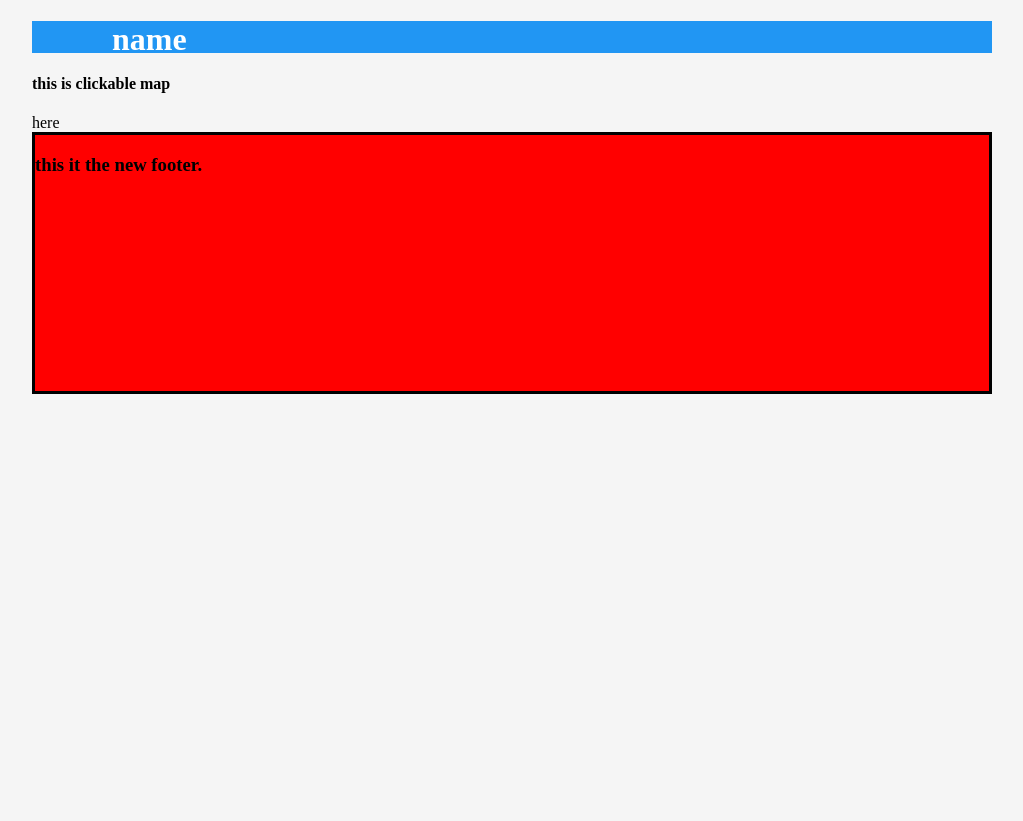
After one commit to JaredEdwards/frontend-dashboard-test, a Node server app: template views/footer.pug in a window 1280 px wide. The commit adds this page. Shown: the whole page, without its empty margins (128-1151 px from the left). Run offline with Node 20, Linux system fonts and the light colour scheme; the template is opened without the code that fills it, so the values that code supplies are empty.

Commit message:
changes before work after speaking with Kaitlyn

```diff
--- a/package.json
+++ b/package.json
@@ -4,7 +4,8 @@
   "description": "frontend test for Morning Consult",
   "main": "index.js",
   "scripts": {
-    "test": "echo \"Error: no test specified\" && exit 1"
+    "test": "echo \"Error: no test specified\" && exit 1",
+    "start": "nodemon index.js"
   },
   "repository": {
     "type": "git",
@@ -20,6 +21,7 @@
     "body-parser": "^1.17.2",
     "express": "^4.15.3",
     "hbs": "^4.0.1",
+    "nodemon": "^1.11.0",
     "pug": "^2.0.0-rc.2"
   }
 }
--- /dev/null
+++ b/style.css
@@ -0,0 +1,30 @@
+body {
+  background-color: #f5f5f5;
+  max-width: 960px;
+  height: 100vh;
+  margin: 0 auto;
+}
+
+.banner {
+  color: #fff;
+  background-color: #2196f3;
+  padding-left: 80px;
+  height: 4%;
+}
+
+.img {
+  height: 32%;
+  border: 3px solid black
+}
+
+.map {
+  height: 32%;
+  border: 3px solid black;
+  background-color: red;
+}
+
+.footer {
+  height: 32%;
+  border: 3px solid black;
+  background-color: red;
+}
--- /dev/null
+++ b/views/footer.pug
@@ -0,0 +1,5 @@
+extends layout
+
+block footer
+  .footer
+    h3 this it the new footer.
--- /dev/null
+++ b/views/image.pug
@@ -0,0 +1,5 @@
+extends layout
+
+block img
+  .img
+    h1 stock photos of nice mountains for america
--- a/views/index.pug
+++ b/views/index.pug
@@ -1,5 +1,5 @@
 extends layout
 
-block content
-  p this is the index page from express.
-  h3 add mixin here for highcharts
+block map
+  .map
+    p this is the index page from express.
--- a/views/layout.pug
+++ b/views/layout.pug
@@ -1,11 +1,15 @@
 doctype html
 html
- head
-   title= 'State Poll'
-   meta(name="viewport" content="width=device-width, initial-scale=1")
-body
- block header
-   h1 This is header in layout
-div
-  block content
-    h4 this is the content start
+  head
+     style
+       include ../style.css
+     title= 'State Poll'
+     meta(name="viewport" content="width=device-width, initial-scale=1")
+  body
+    block banner
+      h1.banner name
+    block image
+      h4 this is clickable map
+    block map
+      content here
+    block footer
```
Also changed, not shown: 1 other file.
